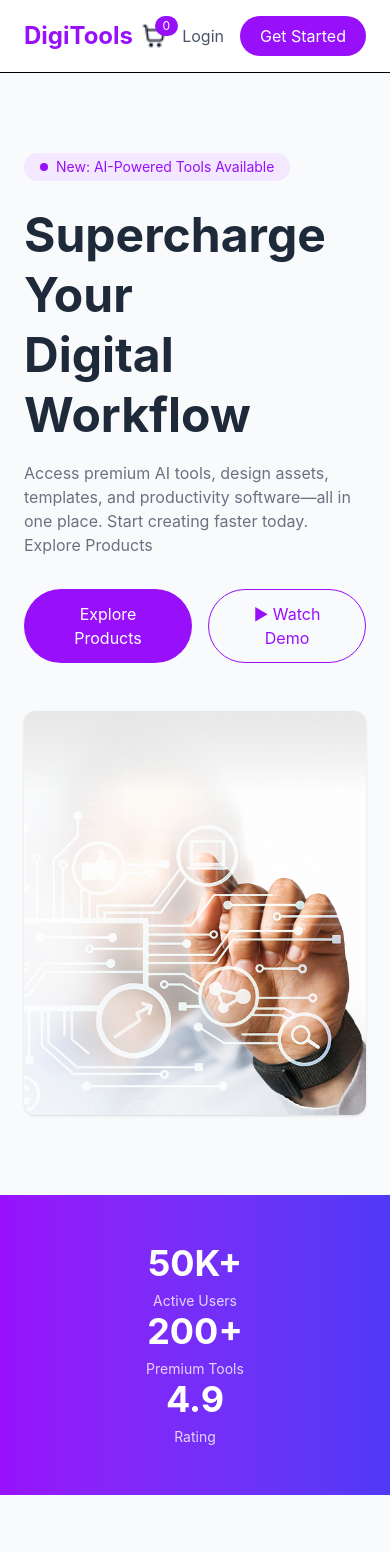
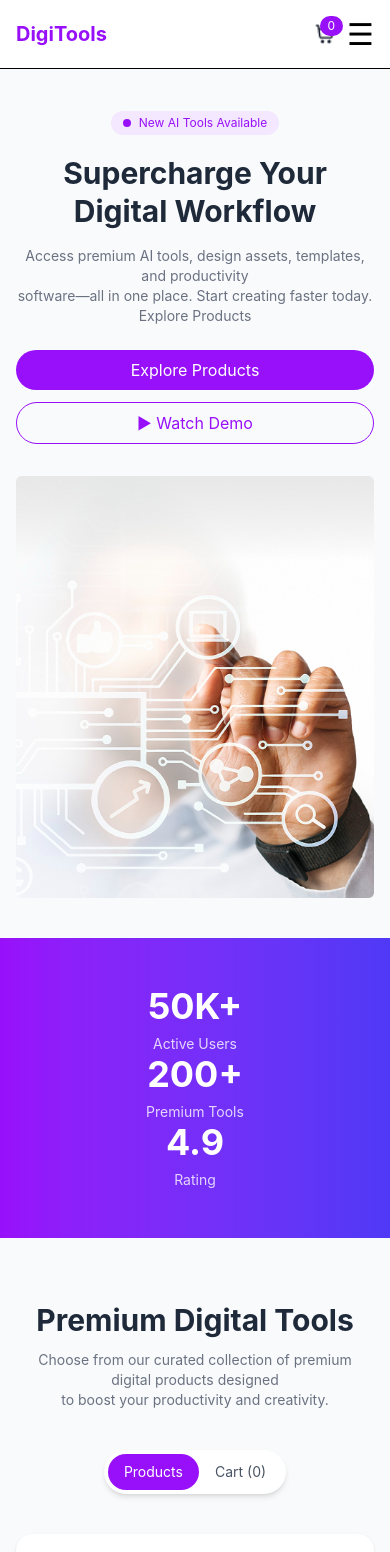
Before and after one commit to MzahiidBD/zah-digitools-platform, a React (Vite) app: page / in a window 390 px wide. Shown: the top 1552 px of the page. Built offline with nearby package versions, Linux system fonts and the light colour scheme.

Commit message:
added the responsive codes

```diff
--- a/src/components/Footer.jsx
+++ b/src/components/Footer.jsx
@@ -4,25 +4,31 @@ import { FaXTwitter } from "react-icons/fa6";
 
 const Footer = () => {
   return (
-    <footer className="w-full bg-[#08142d] text-white pt-20 pb-8 border-t-2 border-purple-600">
-      <div className="max-w-7xl mx-auto px-6">
+    <footer className="w-full bg-[#08142d] text-white pt-20 pb-8 border-t-2 border-purple-600 overflow-x-hidden">
+
+      <div className="max-w-7xl mx-auto px-4 md:px-6 lg:px-8">
 
         {/* TOP ROW */}
-        <div className="flex flex-col md:flex-row justify-between gap-16 pb-16">
+        <div className="flex flex-col md:flex-row flex-wrap justify-between gap-10 md:gap-12 pb-16">
 
           {/* Logo */}
-          <div className="md:w-1/5">
-            <h2 className="text-5xl font-bold mb-6">DigiTools</h2>
-            <p className="text-gray-400 leading-7">
+          <div className="w-full md:w-[40%] lg:w-1/5">
+            <h2 className="text-4xl md:text-5xl font-bold mb-6">
+              DigiTools
+            </h2>
+
+            <p className="text-gray-400 leading-7 text-sm md:text-base">
               Premium digital tools for creators, professionals, and businesses.
               Work smarter with our suite of powerful tools.
             </p>
           </div>
 
           {/* Product */}
-          <div className="md:w-1/5">
-            <h4 className="text-2xl font-semibold mb-6">Product</h4>
-            <ul className="space-y-4 text-gray-400">
+          <div className="w-full sm:w-[45%] md:w-1/5">
+            <h4 className="text-xl md:text-2xl font-semibold mb-6">
+              Product
+            </h4>
+            <ul className="space-y-3 text-gray-400 text-sm md:text-base">
               <li>Features</li>
               <li>Pricing</li>
               <li>Templates</li>
@@ -31,9 +37,11 @@ const Footer = () => {
           </div>
 
           {/* Company */}
-          <div className="md:w-1/5">
-            <h4 className="text-2xl font-semibold mb-6">Company</h4>
-            <ul className="space-y-4 text-gray-400">
+          <div className="w-full sm:w-[45%] md:w-1/5">
+            <h4 className="text-xl md:text-2xl font-semibold mb-6">
+              Company
+            </h4>
+            <ul className="space-y-3 text-gray-400 text-sm md:text-base">
               <li>About</li>
               <li>Blog</li>
               <li>Careers</li>
@@ -42,9 +50,11 @@ const Footer = () => {
           </div>
 
           {/* Resources */}
-          <div className="md:w-1/5">
-            <h4 className="text-2xl font-semibold mb-6">Resources</h4>
-            <ul className="space-y-4 text-gray-400">
+          <div className="w-full sm:w-[45%] md:w-1/5">
+            <h4 className="text-xl md:text-2xl font-semibold mb-6">
+              Resources
+            </h4>
+            <ul className="space-y-3 text-gray-400 text-sm md:text-base">
               <li>Documentation</li>
               <li>Help Center</li>
               <li>Community</li>
@@ -52,24 +62,23 @@ const Footer = () => {
             </ul>
           </div>
 
-          {/* Social Links */}
-          <div className="md:w-1/5">
-            <h4 className="text-2xl font-semibold mb-6">Social Links</h4>
+          {/* Social Links (FIXED iPad issue) */}
+          <div className="w-full sm:w-[45%] md:w-1/5">
+            <h4 className="text-xl md:text-2xl font-semibold mb-6">
+              Social Links
+            </h4>
 
-            <div className="flex gap-6">
+            <div className="flex flex-wrap gap-4 md:gap-6">
 
-              {/* Instagram */}
-              <div className="w-12 h-12 bg-white rounded-full flex items-center justify-center text-black text-xl cursor-pointer hover:scale-110 transition">
+              <div className="w-10 md:w-12 h-10 md:h-12 bg-white rounded-full flex items-center justify-center text-black text-lg md:text-xl cursor-pointer hover:scale-110 transition">
                 <FaInstagram />
               </div>
 
-              {/* Facebook */}
-              <div className="w-12 h-12 bg-white rounded-full flex items-center justify-center text-black text-xl cursor-pointer hover:scale-110 transition">
+              <div className="w-10 md:w-12 h-10 md:h-12 bg-white rounded-full flex items-center justify-center text-black text-lg md:text-xl cursor-pointer hover:scale-110 transition">
                 <FaFacebookF />
               </div>
 
-              {/* X (Twitter) */}
-              <div className="w-12 h-12 bg-white rounded-full flex items-center justify-center text-black text-xl cursor-pointer hover:scale-110 transition">
+              <div className="w-10 md:w-12 h-10 md:h-12 bg-white rounded-full flex items-center justify-center text-black text-lg md:text-xl cursor-pointer hover:scale-110 transition">
                 <FaXTwitter />
               </div>
 
@@ -82,16 +91,21 @@ const Footer = () => {
         <hr className="border-gray-700" />
 
         <div className="pt-8 flex flex-col md:flex-row justify-between items-center text-gray-500 text-sm gap-4">
-          <p>© 2026 DigiTools. All rights reserved.</p>
 
-          <div className="flex gap-8">
+          <p className="text-center md:text-left">
+            © 2026 DigiTools. All rights reserved.
+          </p>
+
+          <div className="flex flex-wrap justify-center gap-6 md:gap-8">
             <p>Privacy Policy</p>
             <p>Terms of Service</p>
             <p>Cookies</p>
           </div>
+
         </div>
 
       </div>
+
     </footer>
   );
 };
--- a/src/components/Hero.jsx
+++ b/src/components/Hero.jsx
@@ -3,47 +3,49 @@ import banner from "../assets/banner.png";
 
 const Hero = () => {
   return (
-    <section className="w-full bg-gray-50 py-20">
-      <div className="max-w-7xl mx-auto px-6 grid md:grid-cols-2 gap-12 items-center">
+    <section className="w-full bg-gray-50 py-10 md:py-16 lg:py-20 overflow-x-hidden">
 
-        {/* Left Content */}
-        <div>
-          <div className="inline-flex items-center gap-2 bg-purple-100 text-purple-600 px-4 py-1 rounded-full text-sm">
+      <div className="max-w-7xl mx-auto px-4 md:px-6 lg:px-8 grid grid-cols-1 md:grid-cols-2 gap-8 items-center">
+
+        {/* Left */}
+        <div className="text-center md:text-left">
+
+          <div className="inline-flex items-center gap-2 bg-purple-100 text-purple-600 px-3 py-1 rounded-full text-xs md:text-sm">
             <span className="w-2 h-2 bg-purple-600 rounded-full"></span>
-            New: AI-Powered Tools Available
+            New AI Tools Available
           </div>
 
-          <h1 className="text-5xl md:text-6xl font-bold text-gray-800 mt-6 leading-tight">
-            Supercharge Your <br /> Digital Workflow
+          <h1 className="text-3xl sm:text-4xl md:text-5xl lg:text-6xl font-bold text-gray-800 mt-5 leading-tight">
+            Supercharge Your Digital Workflow
           </h1>
 
-          <p className="text-gray-500 mt-4 max-w-lg">
-            Access premium AI tools, design assets, templates, and productivity
+          <p className="text-gray-500 mt-4 text-sm md:text-base">
+            Access premium AI tools, design assets, templates, and productivity <br />
             software—all in one place. Start creating faster today. <br />
             Explore Products
           </p>
 
-          <div className="flex gap-4 mt-8">
-            <button className="bg-purple-600 text-white px-6 py-3 rounded-full hover:bg-purple-700 transition">
+          <div className="flex flex-col sm:flex-row gap-3 mt-6 justify-center md:justify-start">
+
+            <button className="bg-purple-600 text-white px-5 py-2 rounded-full">
               Explore Products
             </button>
 
-            <button className="border border-purple-600 text-purple-600 px-6 py-3 rounded-full hover:bg-purple-50 transition">
+            <button className="border border-purple-600 text-purple-600 px-5 py-2 rounded-full">
               ▶ Watch Demo
             </button>
+
           </div>
+
         </div>
 
-        {/* Right Image */}
-        <div>
-          <img
-            src={banner}
-            alt="banner"
-            className="w-full rounded-xl shadow-sm"
-          />
+        {/* Right */}
+        <div className="flex justify-center">
+          <img src={banner} className="w-full max-w-sm md:max-w-full" />
         </div>
 
       </div>
+
     </section>
   );
 };
--- a/src/components/MainSection.jsx
+++ b/src/components/MainSection.jsx
@@ -1,6 +1,6 @@
 import React, { useState } from "react";
+import products from "../data/products";
 import { toast } from "react-toastify";
-import products from "../data/products";
 
 const MainSection = ({ cart, setCart }) => {
   const [activeTab, setActiveTab] = useState("products");
@@ -27,38 +27,38 @@ const MainSection = ({ cart, setCart }) => {
     toast.error(`${removedItem?.name} removed ❌`);
   };
 
-  // ✅ Checkout (clear cart)
+  // ✅ Clear cart (checkout)
   const clearCart = () => {
     setCart([]);
-    toast.info("Proceeding to checkout 💳");
+    toast.success("Checkout successful 💳");
   };
 
   // Total price
   const totalPrice = cart.reduce((sum, item) => sum + item.price, 0);
 
   return (
-    <section className="w-full bg-gray-50 py-16">
-      <div className="max-w-7xl mx-auto px-6">
+    <section className="w-full bg-gray-50 py-16 overflow-x-hidden">
+      <div className="max-w-7xl mx-auto px-4 md:px-6">
 
         {/* Title */}
-        <div className="text-center mb-10">
-          <h2 className="text-4xl font-bold text-gray-800">
+        <div className="text-center mb-10 px-2">
+          <h2 className="text-3xl md:text-4xl font-bold text-gray-800">
             Premium Digital Tools
           </h2>
 
-          <p className="text-gray-500 mt-3">
+          <p className="text-gray-500 mt-3 text-sm md:text-base">
             Choose from our curated collection of premium digital products designed <br />
             to boost your productivity and creativity.
           </p>
         </div>
 
-        {/* Toggle Buttons */}
+        {/* Tabs */}
         <div className="flex justify-center mb-10">
-          <div className="bg-white shadow-md rounded-full p-1 flex gap-2">
+          <div className="bg-white shadow-md rounded-full p-1 flex">
 
             <button
               onClick={() => setActiveTab("products")}
-              className={`px-6 py-2 rounded-full ${
+              className={`px-4 md:px-6 py-2 rounded-full text-sm md:text-base ${
                 activeTab === "products"
                   ? "bg-purple-600 text-white"
                   : "text-gray-600"
@@ -69,7 +69,7 @@ const MainSection = ({ cart, setCart }) => {
 
             <button
               onClick={() => setActiveTab("cart")}
-              className={`px-6 py-2 rounded-full ${
+              className={`px-4 md:px-6 py-2 rounded-full text-sm md:text-base ${
                 activeTab === "cart"
                   ? "bg-purple-600 text-white"
                   : "text-gray-600"
@@ -77,44 +77,55 @@ const MainSection = ({ cart, setCart }) => {
             >
               Cart ({cart.length})
             </button>
+
           </div>
         </div>
 
         {/* PRODUCTS */}
         {activeTab === "products" && (
-          <div className="grid md:grid-cols-2 lg:grid-cols-3 gap-8">
+          <div className="grid grid-cols-1 sm:grid-cols-2 lg:grid-cols-3 gap-6">
+
             {products.map((item) => {
-              const added = cart.find((cartItem) => cartItem.id === item.id);
+              const added = cart.find((c) => c.id === item.id);
 
               return (
                 <div
                   key={item.id}
-                  className="bg-white p-6 rounded-2xl shadow hover:shadow-lg transition"
+                  className="bg-white p-5 rounded-2xl shadow hover:shadow-lg transition"
                 >
+
+                  {/* Icon + Tag */}
                   <div className="flex justify-between items-center mb-4">
-                    <img src={item.icon} className="w-12 h-12" alt="icon" />
+                    <img src={item.icon} className="w-10 md:w-12 h-10 md:h-12" />
 
-                    <span className={`px-3 py-1 text-sm rounded-full ${item.tagType}`}>
+                    <span className={`text-xs px-3 py-1 rounded-full ${item.tagType}`}>
                       {item.tag}
                     </span>
                   </div>
 
-                  <h3 className="text-xl font-bold mb-2">{item.name}</h3>
+                  {/* Title */}
+                  <h3 className="text-lg md:text-xl font-bold mb-2">
+                    {item.name}
+                  </h3>
 
+                  {/* Desc */}
                   <p className="text-gray-500 text-sm mb-3">
                     {item.description}
                   </p>
 
-                  <p className="text-2xl font-bold mb-4">
+                  {/* Price */}
+                  <p className="text-xl md:text-2xl font-bold mb-4">
                     ${item.price} / {item.period}
                   </p>
 
+                  {/* Features */}
                   <ul className="text-sm text-gray-600 mb-4 space-y-1">
                     {item.features.map((f, i) => (
                       <li key={i}>✔ {f}</li>
                     ))}
                   </ul>
 
+                  {/* Button */}
                   <button
                     onClick={() => addToCart(item)}
                     className={`w-full py-2 rounded-lg transition ${
@@ -125,42 +136,43 @@ const MainSection = ({ cart, setCart }) => {
                   >
                     {added ? "Added To Cart ✔" : "Buy Now"}
                   </button>
+
                 </div>
               );
             })}
+
           </div>
         )}
 
         {/* CART */}
         {activeTab === "cart" && (
-          <div className="bg-white p-8 rounded-2xl shadow max-w-4xl mx-auto">
+          <div className="bg-white p-5 md:p-8 rounded-2xl shadow max-w-4xl mx-auto">
 
             {cart.length === 0 ? (
               <div className="text-center py-10">
-                <div className="text-6xl mb-4">🛒</div>
-                <p className="text-gray-500 text-lg">
-                  Cart is empty 😢
-                </p>
+                <div className="text-5xl md:text-6xl mb-4">🛒</div>
+                <p className="text-gray-500">Cart is empty</p>
               </div>
             ) : (
               <>
                 {cart.map((item) => (
                   <div
                     key={item.id}
-                    className="flex justify-between items-center border-b py-4"
+                    className="flex justify-between items-center border-b py-3"
                   >
                     <div className="flex items-center gap-3">
-                      <img src={item.icon} className="w-10 h-10" alt="product" />
-
+                      <img src={item.icon} className="w-8 md:w-10 h-8 md:h-10" />
                       <div>
-                        <h4 className="font-semibold">{item.name}</h4>
-                        <p className="text-gray-500">${item.price}</p>
+                        <h4 className="font-semibold text-sm md:text-base">
+                          {item.name}
+                        </h4>
+                        <p className="text-gray-500 text-sm">${item.price}</p>
                       </div>
                     </div>
 
                     <button
                       onClick={() => removeFromCart(item.id)}
-                      className="text-red-500 font-semibold"
+                      className="text-red-500 text-sm"
                     >
                       Remove
                     </button>
@@ -168,7 +180,7 @@ const MainSection = ({ cart, setCart }) => {
                 ))}
 
                 {/* Total */}
-                <div className="flex justify-between mt-6 text-xl font-bold">
+                <div className="flex justify-between mt-6 text-lg md:text-xl font-bold">
                   <span>Total:</span>
                   <span>${totalPrice}</span>
                 </div>
@@ -182,8 +194,10 @@ const MainSection = ({ cart, setCart }) => {
                 </button>
               </>
             )}
+
           </div>
         )}
+
       </div>
     </section>
   );
--- a/src/components/Navbar.jsx
+++ b/src/components/Navbar.jsx
@@ -1,19 +1,21 @@
-
-import React from "react";
+import React, { useState } from "react";
 import cartIcon from "../assets/products/shopping-cart.png";
 
 const Navbar = ({ cart }) => {
+  const [open, setOpen] = useState(false);
+
   return (
-    <nav className="w-full bg-white border-b">
-      <div className="max-w-7xl mx-auto flex items-center justify-between px-6 py-4">
+    <nav className="w-full bg-white border-b relative z-50 overflow-x-hidden">
+
+      <div className="max-w-7xl mx-auto flex items-center justify-between px-4 md:px-6 lg:px-8 py-4">
 
         {/* Logo */}
-        <h1 className="text-2xl font-bold text-purple-600">
+        <h1 className="text-xl md:text-2xl font-bold text-purple-600">
           DigiTools
         </h1>
 
-        {/* Menu */}
-        <ul className="hidden md:flex items-center gap-8 text-gray-600 font-medium">
+        {/* Desktop Menu */}
+        <ul className="hidden md:flex items-center gap-4 lg:gap-8 text-gray-600 font-medium">
           <li className="hover:text-purple-600 cursor-pointer">Products</li>
           <li className="hover:text-purple-600 cursor-pointer">Features</li>
           <li className="hover:text-purple-600 cursor-pointer">Pricing</li>
@@ -21,31 +23,60 @@ const Navbar = ({ cart }) => {
           <li className="hover:text-purple-600 cursor-pointer">FAQ</li>
         </ul>
 
-        {/* Right side */}
-        <div className="flex items-center gap-4">
+        {/* Right Side */}
+        <div className="flex items-center gap-3 md:gap-4">
 
-          {/* Cart Icon + Count */}
+          {/* Cart */}
           <div className="relative cursor-pointer">
-            <img
-              src={cartIcon}
-              alt="cart"
-              className="w-6 h-6 hover:scale-110 transition"
-            />
-
-            <span className="absolute -top-2 -right-3 bg-purple-600 text-white text-xs px-2 py-[2px] rounded-full">
+            <img src={cartIcon} alt="cart" className="w-5 md:w-6 h-5 md:h-6" />
+            <span className="absolute -top-2 -right-2 bg-purple-600 text-white text-xs px-2 py-[2px] rounded-full">
               {cart.length}
             </span>
           </div>
 
-          <button className="text-gray-600 hover:text-purple-600">
+          {/* Desktop Buttons */}
+          <button className="hidden md:block text-gray-600 hover:text-purple-600">
             Login
           </button>
 
-          <button className="bg-purple-600 text-white px-5 py-2 rounded-full hover:bg-purple-700 transition">
+          <button className="hidden md:block bg-purple-600 text-white px-4 md:px-5 py-2 rounded-full hover:bg-purple-700">
             Get Started
           </button>
+
+          {/* Hamburger */}
+          <button
+            className="md:hidden text-3xl"
+            onClick={() => setOpen(!open)}
+          >
+            ☰
+          </button>
+
         </div>
       </div>
+
+      {/* Mobile Menu */}
+      {open && (
+        <div className="md:hidden fixed top-[64px] left-0 w-full bg-white shadow-lg border-t z-[999]">
+
+          <ul className="flex flex-col gap-4 p-5 text-gray-700 font-medium">
+
+            <li onClick={() => setOpen(false)}>Products</li>
+            <li onClick={() => setOpen(false)}>Features</li>
+            <li onClick={() => setOpen(false)}>Pricing</li>
+            <li onClick={() => setOpen(false)}>Testimonials</li>
+            <li onClick={() => setOpen(false)}>FAQ</li>
+
+            <button className="text-left text-gray-600">Login</button>
+
+            <button className="bg-purple-600 text-white py-2 rounded-full">
+              Get Started
+            </button>
+
+          </ul>
+
+        </div>
+      )}
+
     </nav>
   );
 };
--- a/src/index.css
+++ b/src/index.css
@@ -1 +1,6 @@
 @import "tailwindcss";
+
+html, body {
+  overflow-x: hidden;
+  width: 100%;
+}
```
